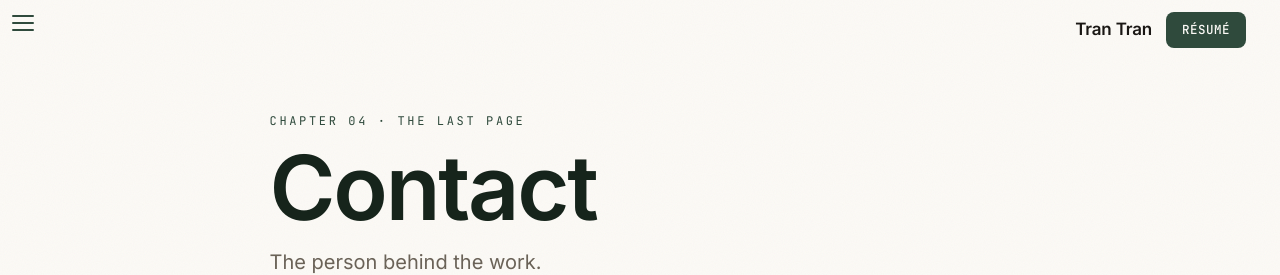
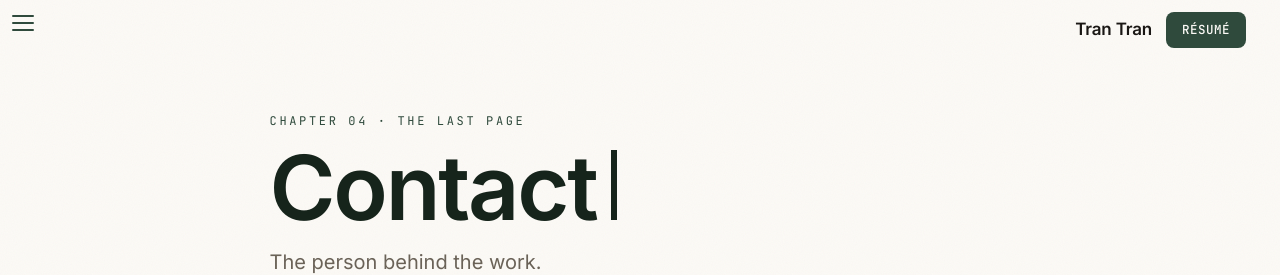
Before and after one commit to tnt07-t/portfolio, a Next.js app: page /about in a window 1280 px wide. Shown: the top 275 px of the page. Built offline with nearby package versions, Linux system fonts and the light colour scheme; a web font is replaced by a local one.

Commit message:
Add a blinking caret beside each chapter title
A non-typing text cursor that blinks next to the chapter name, as if a
line is about to be written. Scales with the heading, decorative only.

```diff
--- /dev/null
+++ b/components/Caret.tsx
@@ -0,0 +1,23 @@
+/**
+ * A non-typing text caret that blinks beside a chapter title — as if a line
+ * is about to be written, but nothing ever types. Decorative only (aria-hidden).
+ * Sized in em so it scales with the heading; sits on the text baseline.
+ * Under prefers-reduced-motion the global rule freezes the blink, leaving a
+ * solid caret. Reuses the `blink` keyframe in globals.css.
+ */
+export default function Caret({ color = 'currentColor' }: { color?: string }) {
+  return (
+    <span
+      aria-hidden
+      style={{
+        display: 'inline-block',
+        width: '0.065em',
+        height: '0.78em',
+        marginLeft: '0.16em',
+        background: color,
+        verticalAlign: 'baseline',
+        animation: 'blink 1.05s step-end infinite',
+      }}
+    />
+  )
+}
--- a/components/book/ChapterLeaf.tsx
+++ b/components/book/ChapterLeaf.tsx
@@ -4,6 +4,7 @@ import ExperienceBody from '@/components/chapter/bodies/ExperienceBody'
 import SkillsBody from '@/components/chapter/bodies/SkillsBody'
 import AboutBody from '@/components/chapter/bodies/AboutBody'
 import ContactRow from '@/components/chapter/ContactRow'
+import Caret from '@/components/Caret'
 
 const MONO = 'var(--font-mono)'
 // Chapter names use the same editorial serif (and weight) as "Tran Tran" on the cover.
@@ -38,7 +39,7 @@ export default function ChapterLeaf({
     <div className="relative w-full" style={{ padding: 'clamp(88px,12vh,150px) clamp(28px,7vw,110px) clamp(40px,6vh,80px)' }}>
       <div style={{ maxWidth: 920, margin: '0 auto', width: '100%' }}>
         <div style={{ fontFamily: MONO, fontSize: 12, letterSpacing: '0.22em', color: '#2F4A3C' }}>{chapter.number}</div>
-        <h2 style={{ fontFamily: SERIF, fontWeight: 700, fontSize: 'clamp(42px,7vw,96px)', letterSpacing: '-0.02em', lineHeight: 0.95, marginTop: 14, color: 'var(--forest-deep)' }}>{chapter.title}</h2>
+        <h2 style={{ fontFamily: SERIF, fontWeight: 700, fontSize: 'clamp(42px,7vw,96px)', letterSpacing: '-0.02em', lineHeight: 0.95, marginTop: 14, color: 'var(--forest-deep)' }}>{chapter.title}<Caret color="var(--forest-deep)" /></h2>
         <p style={{ marginTop: 16, fontSize: 'clamp(16px,1.8vw,20px)', color: '#6B6358', maxWidth: '56ch' }}>
           {chapter.blurb}
         </p>
--- a/components/chapter/ChapterShell.tsx
+++ b/components/chapter/ChapterShell.tsx
@@ -5,6 +5,7 @@ import Link from 'next/link'
 import type { Chapter } from '@/lib/types'
 import Wordmark from '@/components/nav/Wordmark'
 import PaperGrain from '@/components/PaperGrain'
+import Caret from '@/components/Caret'
 import ContactRow from './ContactRow'
 
 const MONO = 'var(--font-mono)'
@@ -58,6 +59,7 @@ export default function ChapterShell({
           }}
         >
           {chapter.title}
+          <Caret color="var(--forest-deep)" />
         </h1>
         <p style={{ marginTop: 16, fontSize: 'clamp(16px,1.8vw,20px)', color: '#6B6358', maxWidth: '56ch' }}>
           {chapter.blurb}
```
